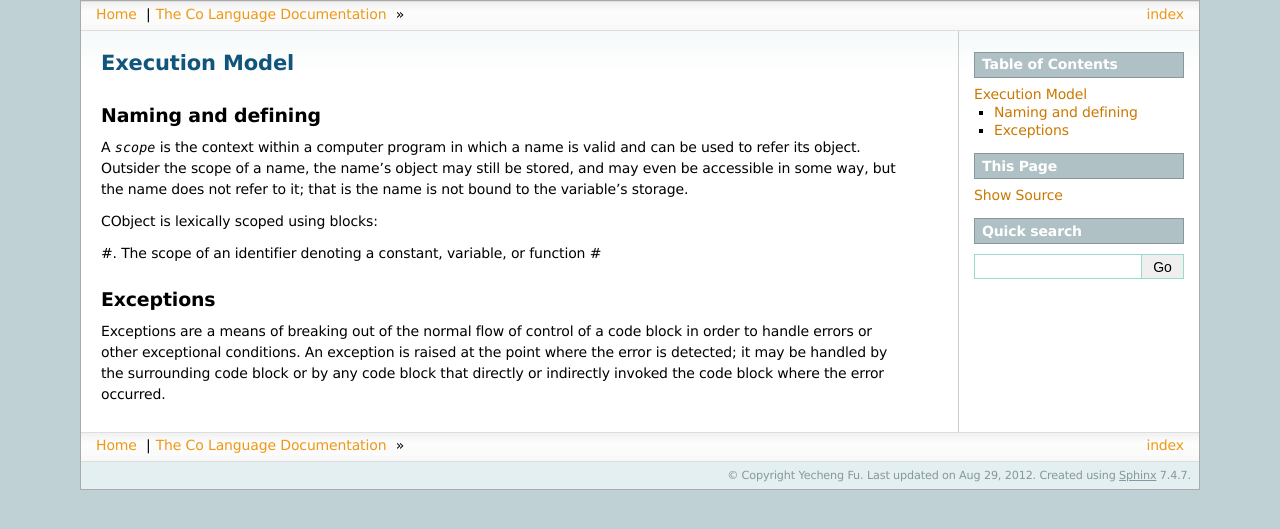
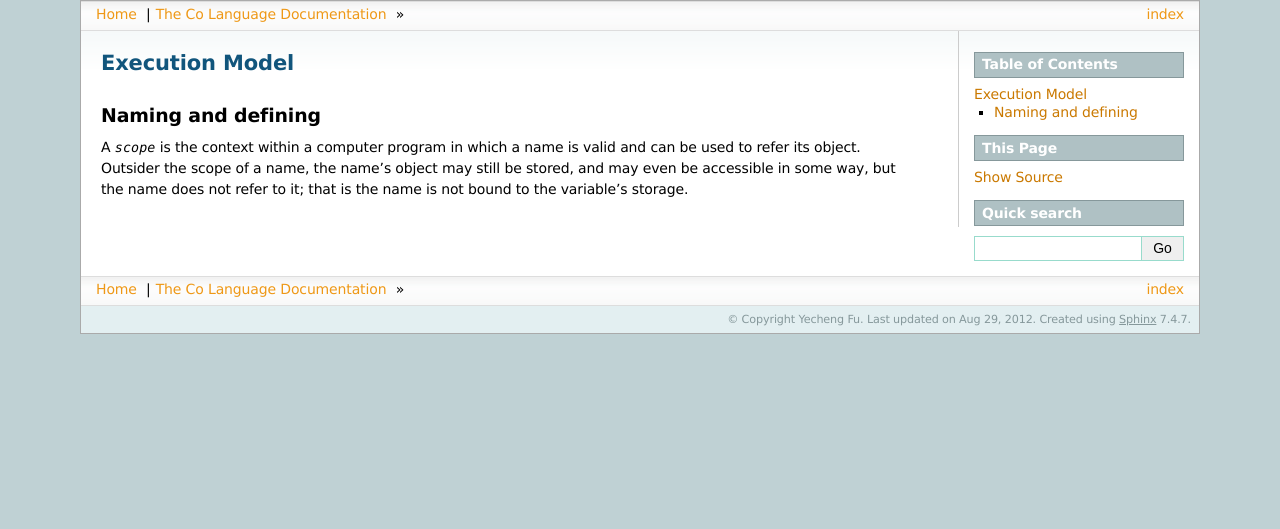
Before and after one commit to MatiasNAmendola/cobj, a Sphinx documentation site: the page built from doc/reference/executionmodel.rst, in a window 1280 px wide. Shown: the top 529 px of the page. Built offline with Sphinx 7.4.7, drawn with Linux system fonts in a browser that asks for light colours; pages that are not in the unit, such as notebooks, are missing from menus.

Commit message:
test on multi remotes

```diff
--- a/doc/reference/executionmodel.rst
+++ b/doc/reference/executionmodel.rst
@@ -4,13 +4,3 @@ Execution Model
 Naming and defining
 ~~~~~~~~~~~~~~~~~~~
 A `scope` is the context within a computer program in which a name is valid and can be used to refer its object. Outsider the scope of a name, the name's object may still be stored, and may even be accessible in some way, but the name does not refer to it; that is the name is not bound to the variable's storage.
-
-CObject is lexically scoped using blocks:
-
-#. The scope of an identifier denoting a constant, variable, or function
-#
-
-
-Exceptions
-~~~~~~~~~~
-Exceptions are a means of breaking out of the normal flow of control of a code block in order to handle errors or other exceptional conditions. An exception is raised at the point where the error is detected; it may be handled by the surrounding code block or by any code block that directly or indirectly invoked the code block where the error occurred.
```
